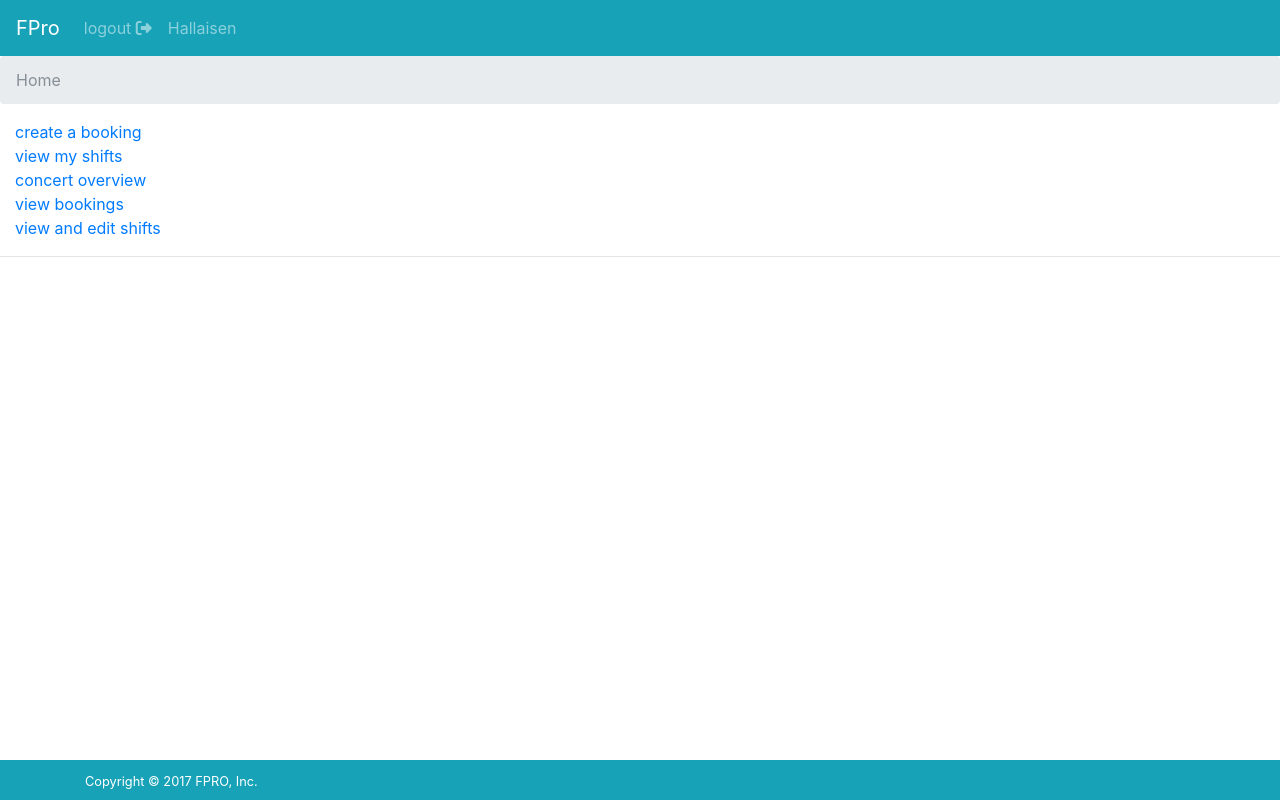
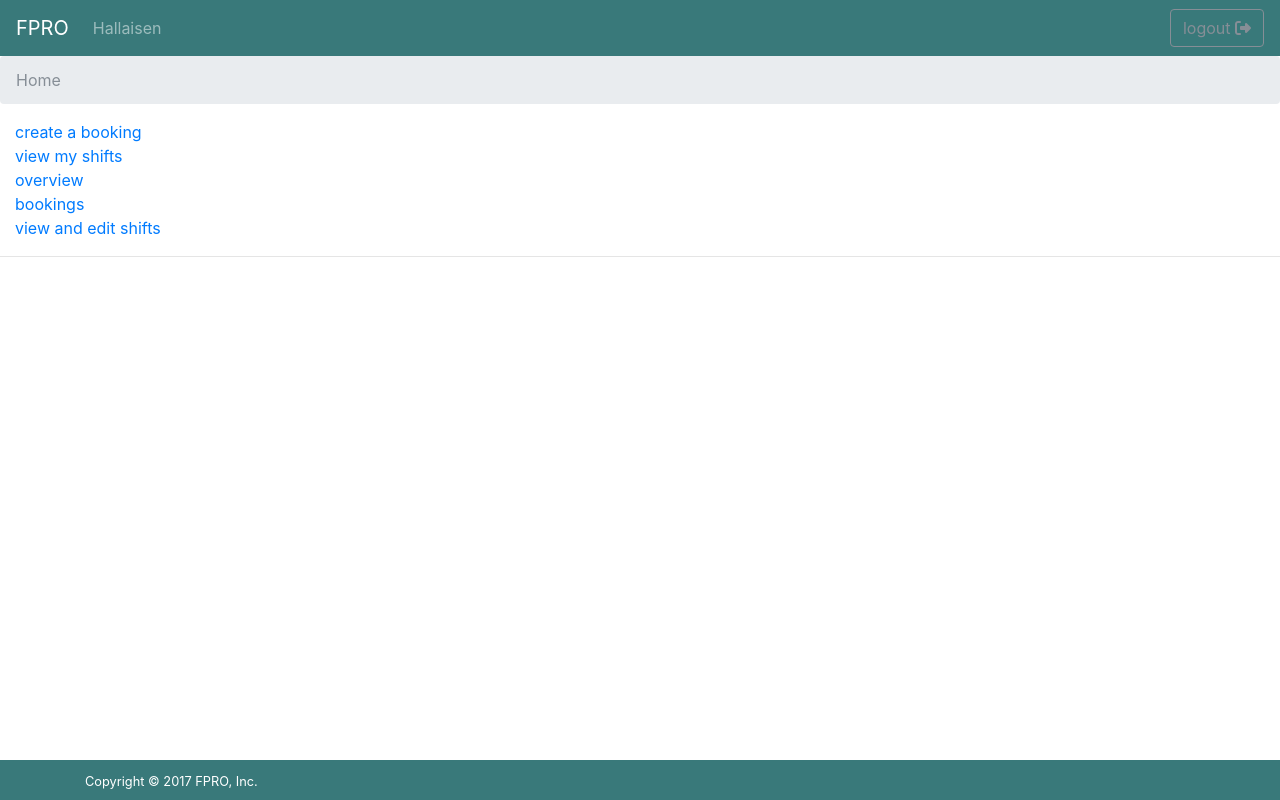
Before and after one commit to BenjaminFimreite/IT1901_Gruppe10, a Django app: page / in a window 1280 px wide. Run offline with Django 3.2, Linux system fonts and the light colour scheme; a user stored in the database is signed in; some libraries are stand-ins or nearby versions.

Commit message:
oppdatert sidenavn, design, og masse annet piss.

```diff
--- a/fpro/fpro/urls.py
+++ b/fpro/fpro/urls.py
@@ -9,13 +9,12 @@ urlpatterns = [
     url(r'^$', TemplateView.as_view(template_name='home.html'), name='home'),
     url(r'^login/$', auth_views.login, {'template_name': 'login.html'}, name='login'),
     url(r'^logout/$', auth_views.logout, {'template_name': 'logged_out.html'}, name='logout'),
-	url(r'^create_booking$', views.create_booking, name="create_booking"),
-    url(r'^create_booking$', TemplateView.as_view(template_name='create_booking.html'), name='create_booking'),
+    url(r'^bookings/create_booking$', views.create_booking, name="create_booking"),
     url(r'^admin/', admin.site.urls),
     url(r'^shifts$', views.shifts, name='shifts'),
-	url(r'^view_bookings$', views.view_bookings, name="view_bookings"),
-	url(r'^view_booking/(?P<booking_id>[0-9]+)/$', views.view_booking, name="view_booking"),
+    url(r'^bookings$', views.bookings, name="bookings"),
+    url(r'^bookings/booking/(?P<booking_id>[0-9]+)/$', views.booking, name="booking"),
     url(r'^send_email$', views.send_email, name="sendemail"),
     url(r'^sentbooking$', TemplateView.as_view(template_name='sentbooking.html'), name="sentbooking"),
-	url(r'^concert_overview$', views.concert_overview, name='concert_overview'),
+	url(r'^overview$', views.overview, name='overview'),
 ]
--- a/fpro/templates/base.html
+++ b/fpro/templates/base.html
@@ -14,8 +14,8 @@
 <body>
   {% if user.is_authenticated %}
   <header>
-    <nav class="navbar navbar-expand-lg navbar-dark bg-info">
-       <a class="navbar-brand" href="/">FPro</a>
+      <nav class="navbar navbar-expand-lg navbar-dark" style="background-color: #39797a;">
+         <a class="navbar-brand" href="/">FPRO</a>
          <button class="navbar-toggler" type="button" data-toggle="collapse" data-target="#navbarSupportedContent" aria-controls="navbarSupportedContent" aria-expanded="false" aria-label="Toggle navigation">
           <span class="navbar-toggler-icon"></span>
         </button>
@@ -23,12 +23,12 @@
           <ul class="navbar-nav mr-auto">
 
             <li class="nav-item">
-            <a class="nav-link" href="{% url 'logout' %}">logout <i class="fa fa-sign-out" aria-hidden="true"></i></a>
-          </li>
-          <li class="nav-item">
               <a class="nav-link" href="#">Hallaisen</a>
             </li>
           </ul>
+          <form class="form-inline my-2 my-lg-0" action="{% url 'logout' %}">
+             <button class="btn btn-outline-secondary my-2 my-sm-0" type="submit">logout <i class="fa fa-sign-out" aria-hi    dden="true"></i></button>
+          </form>
         </div>
       </nav>
     </header>
@@ -40,7 +40,7 @@
 
       {% block content %}
       {% endblock %}
-    <nav class="navbar fixed-bottom bg-info text-white">
+      <nav class="navbar fixed-bottom navbar-light text-white" style="background-color: #39797a">
           <div class="container">
             <div class="row justify-content-center">
               <div class="col-12">
--- a/fpro/templates/create_booking.html
+++ b/fpro/templates/create_booking.html
@@ -7,6 +7,7 @@
 {% block content %}
 <ol class="breadcrumb">
   <li class="breadcrumb-item"><a href="/">Home</a></li>
+  <li class="breadcrumb-item"><a href="/bookings">Bookings</a></li>
   <li class="breadcrumb-item active">Create Booking</li>
 </ol>
 
--- a/fpro/templates/home.html
+++ b/fpro/templates/home.html
@@ -19,10 +19,10 @@
         <a href="{% url 'shifts' %}">view my shifts</a><br>
     {% endif %}
 		{% if user|can:'view_concerts' %}
-        <a href="{% url 'concert_overview' %}">concert overview</a><br>
+        <a href="{% url 'overview' %}">overview</a><br>
     {% endif %}
 		{% if user|can:'view_bookings' %}
-        <a href="{% url 'view_bookings' %}">view bookings</a><br>
+        <a href="{% url 'bookings' %}">bookings</a><br>
     {% endif %}
     {% if user|can:'view_edit_all_shifts' %}
         <a href="{% url 'shifts' %}">view and edit shifts</a><br>
--- a/fpro/templates/concert_overview.html
+++ b/fpro/templates/overview.html
@@ -4,6 +4,11 @@
 {% load permission_tags %}
 
 {% block content %}
+<ol class="breadcrumb">
+   <li class="breadcrumb-item"><a href="/">Home</a></li>
+   <li class="breadcrumb-item active">Overview</li>
+</ol>
+
 <div id="concert_overview">
 	{% if user|can:'view_concerts' %}
 	<h1>Concert Overview</h1>
```
Also changed, not shown: fpro/fpro/views.py (+6 -6 lines), fpro/templates/booking.html (renamed from fpro/templates/view_booking.html, +8 -0 lines), fpro/templates/bookings.html (renamed from fpro/templates/view_bookings.html, +6 -1 lines), fpro/templates/shifts.html (+8 -1 lines), fpro/db.sqlite3, 2 other files. Lines whose indentation alone changed are shown as unchanged.
